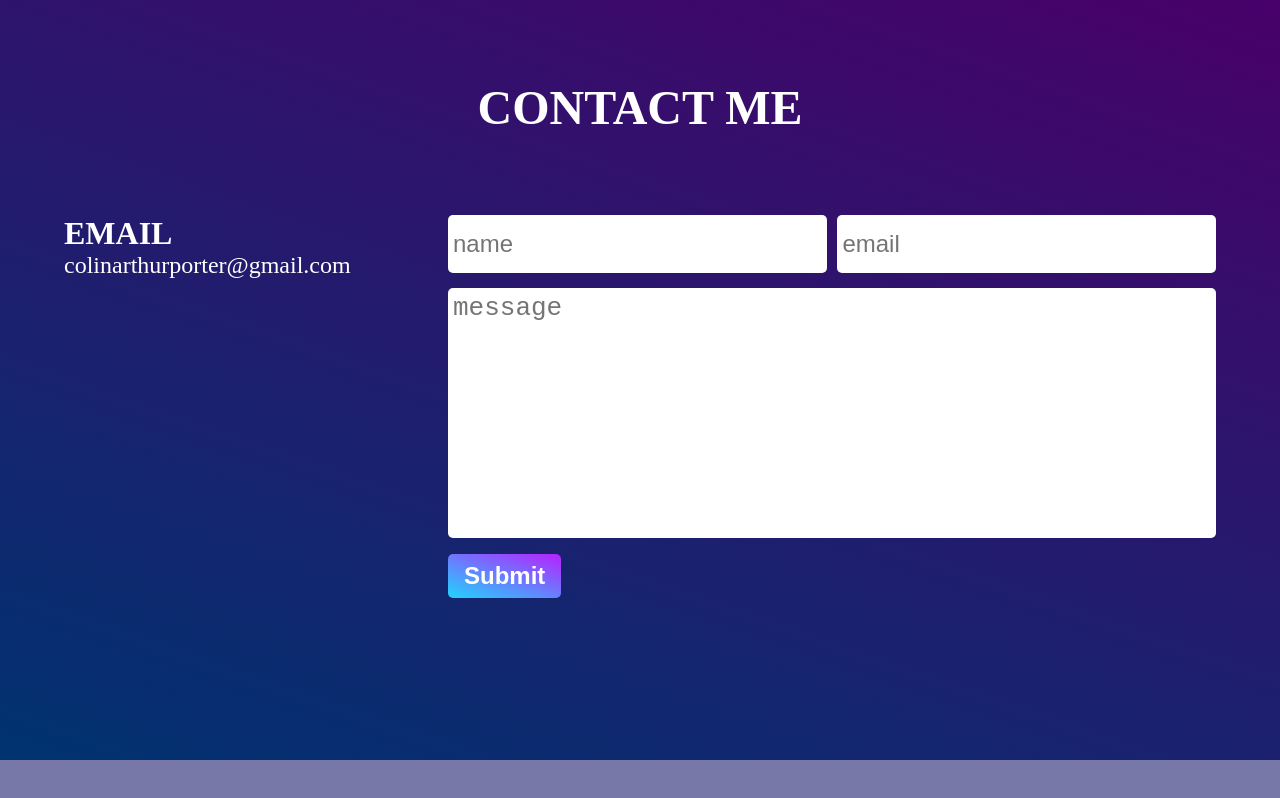
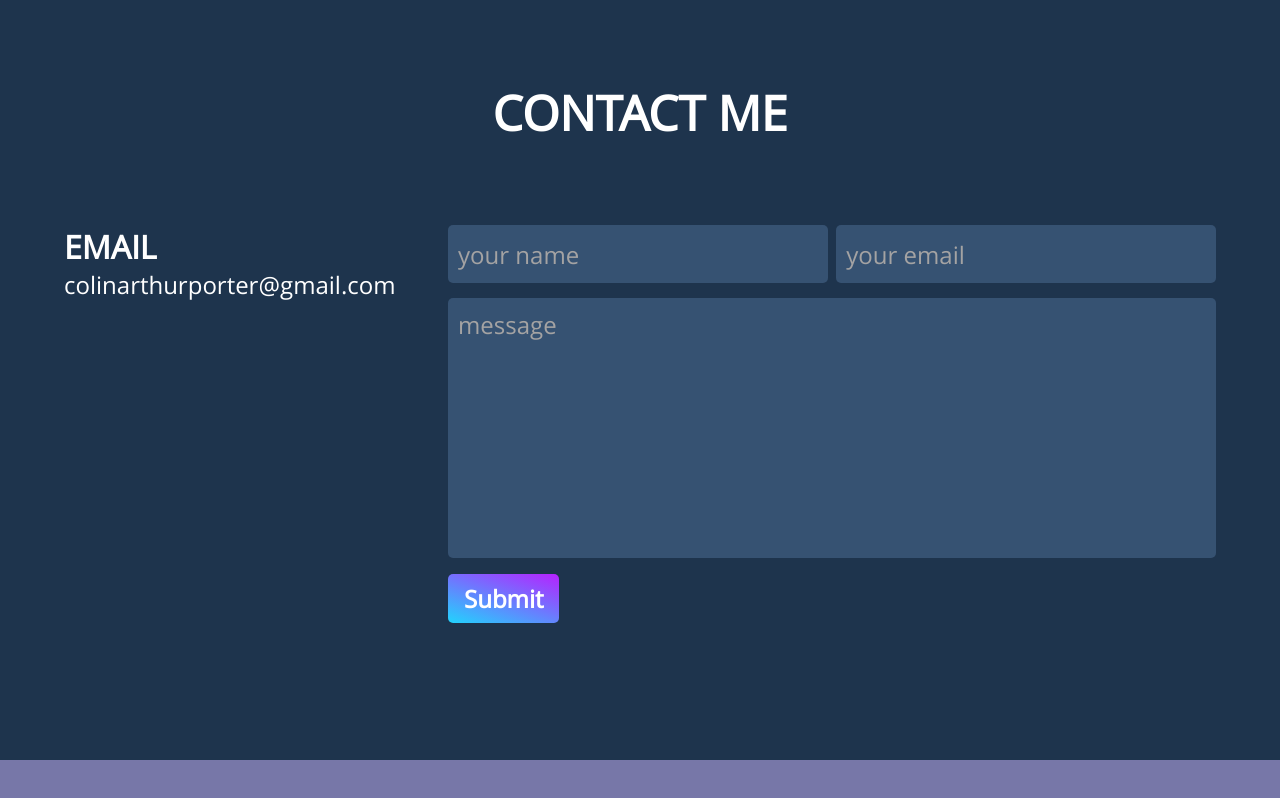
Before and after one commit to cporter1/portfolio-site, a Next.js app: page /sections/ContactMe in a window 1280 px wide. Built offline with nearby package versions, Linux system fonts and the light colour scheme.

Commit message:
confirm popup added

```diff
--- a/src/pages/components/WarningPage.js
+++ b/src/pages/components/WarningPage.js
@@ -1,3 +1,49 @@
-export default function WarningContainer({children}) {
+import { useState } from "react"
 
+export default function WarningPage({handleTask, children}) {
+
+    const [delTask , setDelTask] = useState(false)
+
+    // sets invisible html to visible
+    // using ID for uniquenes for multiple on the same page
+    const handleConfirmationBox = () => {
+        if (!delTask) {
+          document.querySelector('#' + 'popup-page').style.display = "flex"
+          document.querySelector('#' + 'popup-bg').style.display = "flex"
+          setDelTask(true)
+        } else {
+          document.querySelector('#' + 'popup-page').style.display = "none"
+          document.querySelector('#' + 'popup-bg').style.display = "none"
+          setDelTask(false)
+      }
+    }
+
+    return (
+      <>
+        <button className='contactme-submit-button'
+          onClick={() => {handleConfirmationBox()}} >
+                Submit
+        </button>
+        <div className="popup-container" id='popup-page'>
+          <div className="confirmation-text">
+            Send Message?
+          </div>
+          <div className="button-container">
+            <button
+              className="cancel-button"
+              onClick={() => handleConfirmationBox()}>
+              Cancel
+            </button>
+            <button
+              className="confirmation-button"
+              type="submit"
+              onClick={handleConfirmationBox}>
+              Yes
+            </button>
+          </div>
+        </div>
+        <div className="popup-bg" id='popup-bg'
+            onClick={() => handleConfirmationBox()}/>
+      </>
+    )
 }
--- a/src/pages/sections/ContactMe.js
+++ b/src/pages/sections/ContactMe.js
@@ -1,6 +1,6 @@
 import { useState } from "react"
 import { send } from 'emailjs-com'
-import ParagraphInput from "../components/ParagraphInput";
+import WarningPage from "../components/WarningPage";
 
 export default function ContactMe() {
 
@@ -13,18 +13,21 @@ export default function ContactMe() {
   function onSubmit(event) {
     event.preventDefault();
 
-    send(
-      process.env.NEXT_PUBLIC_SERVICE_ID,
-      process.env.NEXT_PUBLIC_TEMPLATE_ID,
-      emailContent,
-      process.env.NEXT_PUBLIC_PUBLIC_KEY,
-    )
-    .then((response) => {
-      console.log('success')
-    })
-    .catch(e => {
-      console.error('failed:', e)
-    })
+    // TODO: if any inputs are blank throw error
+    console.log('submitted')
+
+    // send(
+    //   process.env.NEXT_PUBLIC_SERVICE_ID,
+    //   process.env.NEXT_PUBLIC_TEMPLATE_ID,
+    //   emailContent,
+    //   process.env.NEXT_PUBLIC_PUBLIC_KEY,
+    // )
+    // .then((response) => {
+    //   console.log('success')
+    // })
+    // .catch(e => {
+    //   console.error('failed:', e)
+    // })
 
   }
 
@@ -47,14 +50,14 @@ export default function ContactMe() {
             <input
               type='text'
               name='sender_name'
-              placeholder='name'
+              placeholder='your name'
               value={emailContent.sender_name}
               onChange={handleChange}
             />
             <input
               type='text'
               name='sender_email'
-              placeholder='email'
+              placeholder='your email'
               value={emailContent.sender_email}
               onChange={handleChange}
             />
@@ -68,10 +71,13 @@ export default function ContactMe() {
             onChange={handleChange}
 
           />
-          <button className="contactme-submit-button"
+          {/* <button className="contactme-submit-button"
             type='submit'>
             Submit
-          </button>
+          </button> */}
+          <WarningPage>
+
+          </WarningPage>
         </form>
       </div>
     </section>
--- a/src/styles/default.css
+++ b/src/styles/default.css
@@ -5,6 +5,16 @@ html, body {
   scroll-behavior: smooth;
   background-color: rgb(119, 119, 168);
   color: white;
+}
+* {
+  font-family: Product Sans;
+}
+
+@font-face {
+  font-family: 'Product Sans';
+  font-style: normal;
+  font-weight: 400;
+  src: local('Open Sans'), local('OpenSans'), url(https://fonts.gstatic.com/s/productsans/v5/HYvgU2fE2nRJvZ5JFAumwegdm0LZdjqr5-oayXSOefg.woff2) format('woff2');
 }
 
 h1,
--- a/src/styles/main.css
+++ b/src/styles/main.css
@@ -21,7 +21,7 @@
 
 .github-icon {
     margin-right: 25px;
-    padding: 33px;
+    padding: 35px;
     max-height: 50px;
     background-position: center;
     background-repeat: no-repeat;
@@ -44,7 +44,7 @@
 
 .intro-container {
     background: linear-gradient(180deg,transparent,#111 80vh),radial-gradient(#313131 .5px,transparent 0) 0 0/20px 20px fixed,radial-gradient(#313131 .5px,transparent 0) 10px 10px/20px 20px fixed;
-    background-color: rgb(79, 79, 150);
+    background-color: #1e344d;
 
     min-height: 95vh;
     margin-top: 5vh;
@@ -61,11 +61,12 @@
 .scrollto-link {
   background: none;
   border: none;
-  font-size: large;
+  font-size: 1.3rem;
   font-weight: 900;
   text-shadow: .2px .2px, .2px .2px, .2px .2px;
   height: 50px;
   cursor: pointer;
+  font-family: Product Sans;
 }
 
 .scrollto-resume, .scrollto-contactme {
@@ -82,23 +83,22 @@
 }
 
 .about-container {
-    background-color: cadetblue;
+  background-color: #1e344d;
   min-height: 95vh;
 }
 
 .projects-container {
-    background-color: aquamarine;
+  background-color: #1e344d;
   min-height: 95vh;
 }
 
 .skills-container {
-    background-color: rgb(113, 187, 40);
+  background-color: #1e344d;
   min-height: 95vh;
 }
 
 .contactme-container {
-  background-image: linear-gradient(19deg, #003371 0%, #49016a 100%);
-
+  background-color: #1e344d;
   min-height: 79vh;
 
   display: flex;
@@ -108,7 +108,7 @@
 
 .contactme-container > h2 {
   text-align: center;
-  font-size: xxx-large;
+  font-size: 3rem;
   margin-bottom: 10vh;
   margin-top: 2vh;
 }
@@ -154,12 +154,33 @@
 }
 
 .name-email-wrapper > input {
+  background-color: #365272;
+  color: white;
   height: 6vh;
   border-radius: 5px;
   border: none;
-  min-width: 48%;
-  font-size: x-large;
+  min-width: 47.5%;
+  font-size: 1.5rem;
   padding: 5px;
+  padding-left: 10px;
+  outline-width: 0;
+}
+
+input:-webkit-autofill,
+input:-webkit-autofill:hover,
+input:-webkit-autofill:focus,
+input:-webkit-autofill:active {
+  transition: background-color 5000s ease-in-out 0s;
+  -webkit-text-fill-color: white
+}
+
+.name-email-wrapper > input::placeholder, .email-textarea::placeholder {
+  color: rgb(164, 163, 163);
+  font-size: 1.5rem;
+}
+
+.email-textarea::placeholder {
+  font-size: 1.5rem;
 }
 
 .name-email-wrapper > input:last-child {
@@ -168,14 +189,17 @@
 }
 
 .email-textarea {
+  color: white;
+  background-color: #365272;
   height: 30vh;
   border-radius: 5px;
   border: none;
   white-space: pre;
   resize: none;
   margin-bottom: 2vh;
-  font-size: xx-large;
-  padding: 5px;
+  font-size: 1.5rem;
+  padding: 10px;
+  outline-width: 0;
 }
 
 .contactme-submit-button {
@@ -188,3 +212,67 @@
   background-image: linear-gradient(19deg, #21D4FD 0%, #B721FF 100%);
   cursor: pointer;
 }
+
+.popup-container {
+  color: #000;
+  display: none;
+  flex-direction: column;
+  position: fixed;
+  background-color: #456486;;
+  width: 230px;
+  top: 40%;
+  left: 50%;
+  transform: translate(-50%, -75%);
+  border-radius: 0.3rem;
+  padding: 1rem;
+  z-index: 5; /* Higher than the z-index of the background */
+  opacity: 1;
+}
+
+.confirmation-text {
+  display: flex;
+  color: white;
+  justify-content: center;
+  margin: 0.5rem 0 2rem;
+  line-height: 2rem;
+  font-size: 1.1rem;
+}
+
+.button-container {
+  display: flex;
+  margin-top: auto;
+  justify-content: space-between;
+}
+
+.confirmation-button {
+  background-image: linear-gradient(19deg, #21D4FD 0%, #B721FF 100%);
+  color: white;
+  font-size: 1rem;
+  cursor: pointer;
+}
+
+.cancel-button {
+  background-color: #999999;
+  font-size: 1rem;
+  cursor: pointer;
+}
+
+.cancel-button, .confirmation-button {
+  color: white;
+  border: none;
+  border-radius: 5px;
+  width: 40%;
+}
+
+.popup-bg {
+  position: fixed;
+  display: none;
+  left: 0;
+  top: 0;
+  width: 100%;
+  height: 100%;
+  background-color: #1e344d;
+  opacity: 0.8;
+  overflow: hidden;
+  z-index: 4;
+}
```
Also changed, not shown: src/pages/components/ParagraphInput.js (deleted). Lines whose indentation alone changed are shown as unchanged.
